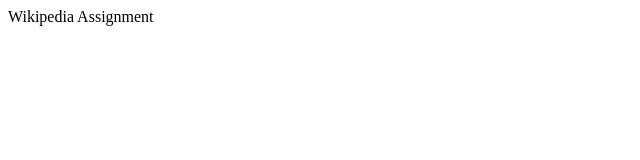
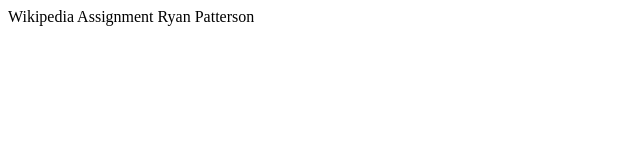
Before and after one commit to spaceryan-350/ist256-wikipedia-assignment, a plain HTML site: page index.html in a window 1280 px wide. Shown: the whole page, without its empty margins (0-640 px from the left). Drawn offline with Linux system fonts and the light colour scheme.

Commit message:
Changed index message

```diff
--- a/index.html
+++ b/index.html
@@ -6,5 +6,7 @@
 </head>
 <body>
 Wikipedia Assignment
+
+Ryan Patterson
 </body>
 </html>
```
Also changed, not shown: 1 other file.
